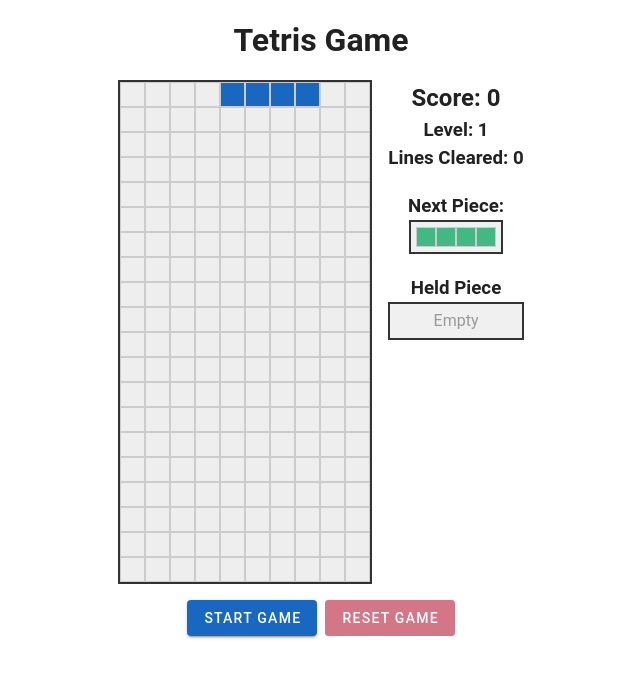
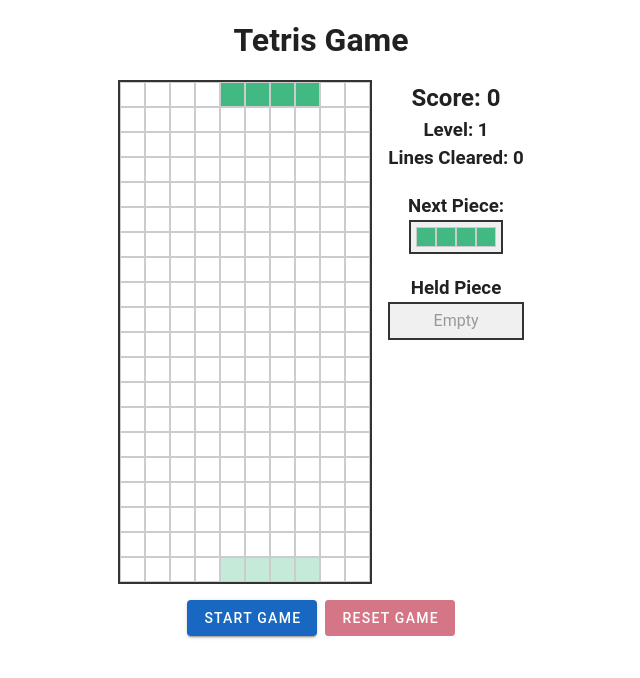
Before and after one commit to ChinHongTan/Tetris-game-Vue, a Vue app: page / in a window 1280 px wide. Shown: the top 678 px of the page, without its empty margins (319-959 px from the left). Built offline with nearby package versions, Linux system fonts and the light colour scheme.

Commit message:
Added ghost piece effect

```diff
--- a/src/components/TetrisBoard.vue
+++ b/src/components/TetrisBoard.vue
@@ -1,13 +1,15 @@
 <template>
   <div class="tetris-board">
     <div v-for="(row, rowIndex) in board" :key="rowIndex" class="board-row">
-      <v-sheet
+      <div
         v-for="(cell, cellIndex) in row"
         :key="cellIndex"
-        class="cell"
-        :color="cell !== 0 ? 'primary' : 'grey-lighten-3'"
-        elevation="0"
-      ></v-sheet>
+        :class="{
+          cell: true,
+          filled: cell > 0,
+          ghost: cell === -1
+        }"
+      ></div>
     </div>
   </div>
 </template>
@@ -31,13 +33,23 @@ export default defineComponent({
   display: inline-block;
   border: 2px solid #333;
 }
+
 .board-row {
   display: flex;
 }
+
 .cell {
   width: 25px;
   height: 25px;
   border: 1px solid #ccc;
   box-sizing: border-box;
 }
+
+.cell.filled {
+  background-color: #42b983;
+}
+
+.ghost {
+  background-color: rgba(66, 185, 131, 0.3); /* Semi-transparent green */
+}
 </style>
--- a/src/views/HomeView.vue
+++ b/src/views/HomeView.vue
@@ -57,6 +57,16 @@ export default defineComponent({
 
     const gameBoard = computed(() => {
       const newBoard = board.value.map((row) => [...row])
+      const ghostPosition = calculateGhostPosition()
+      currentPiece.value.forEach((row: number[], y: number) => {
+        row.forEach((cell: number, x: number) => {
+          if (cell !== 0) {
+            newBoard[ghostPosition.y + y][ghostPosition.x + x] = -1 // Use -1 to represent ghost piece
+          }
+        })
+      })
+
+      // Draw current piece
       currentPiece.value.forEach((row: number[], y: number) => {
         row.forEach((cell: number, x: number) => {
           if (cell !== 0) {
@@ -64,6 +74,7 @@ export default defineComponent({
           }
         })
       })
+
       return newBoard
     })
 
@@ -86,6 +97,14 @@ export default defineComponent({
     const calculateGameSpeed = (currentLevel: number) => {
       // Decrease game speed by 50ms for each level, with a minimum of 100ms
       return Math.max(1000 - (currentLevel - 1) * 50, 100)
+    }
+
+    const calculateGhostPosition = () => {
+      const ghostPosition = { ...currentPosition.value }
+      while (isValidMove({ ...ghostPosition, y: ghostPosition.y + 1 })) {
+        ghostPosition.y++
+      }
+      return ghostPosition
     }
 
     const rotate = () => {
```
